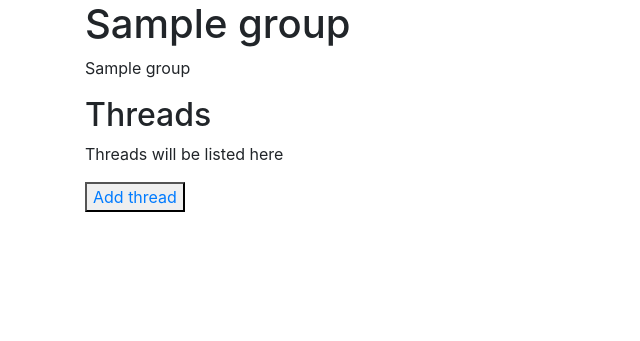
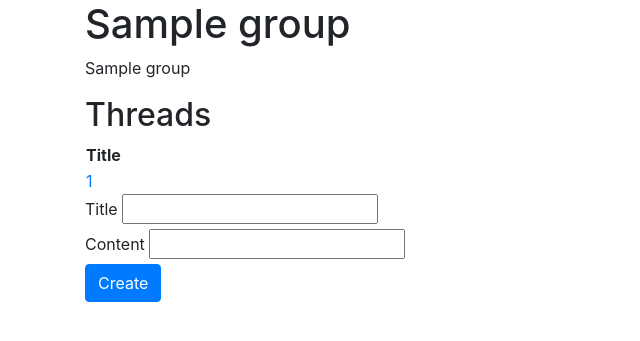
Before and after one commit to LiljaTom/keskustelusovellus, a Flask app: template templates/group.html in a window 1280 px wide. Shown: the part 56-397 px from the top of the page, without its empty margins (0-640 px from the left). Run offline with Flask 3, Linux system fonts and the light colour scheme; the template is opened without the code that fills it: most values are stand-ins (such as "Sample title", 1, 10 or a date in 2020); some libraries are stand-ins or nearby versions.

Commit message:
Add threads to routes and to the group html

```diff
--- a/templates/group.html
+++ b/templates/group.html
@@ -5,9 +5,32 @@
     <h1>{{ group[1] }}</h1>
     <p>{{ group[2] }}</p>
     <h2>Threads</h2>
-    <p>Threads will be listed here</p>
-    <button>
-        <a href="/">Add thread</a>
-    </button>
+    <table>
+        <thead>
+            <tr>
+                <th scope="col">Title</th>
+            </tr>
+        </thead>
+        <tbody>
+            {% for thread in threads %}
+            <tr>
+                <td>
+                    <a href="/">{{ thread[0] }}</a>
+                </td>
+            </tr>
+            {% endfor %}
+        </tbody>
+    </table>
+    <form action="/groups/{{group[0]}}/threads" method="POST">
+        <div>
+            <label>Title</label>
+            <input type="text" name="title">
+        </div>
+        <div>
+            <label>Content</label>
+            <input type="text" name="content">
+        </div>
+        <button type="submit" class="btn btn-primary">Create</button>
+    </form>
 </div>
 {% endblock %}
```
Also changed, not shown: routes.py (+16 -3 lines).
